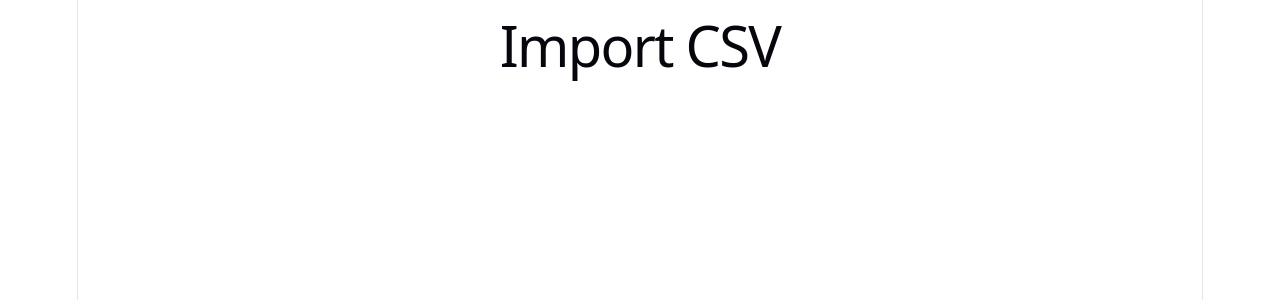
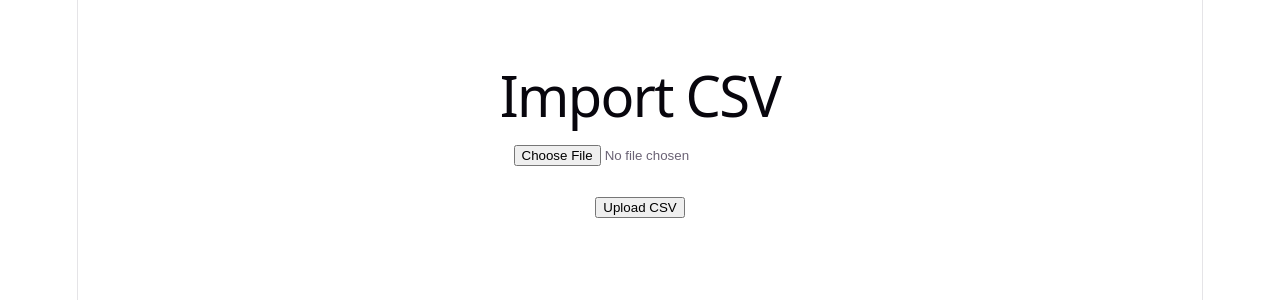
Before and after one commit to akash120405/splitwise-frontend, a React (Vite) app: page /import in a window 1280 px wide. Shown: the top 300 px of the page. Built offline with nearby package versions, Linux system fonts and the light colour scheme.

Commit message:
Implement CSV import and anomaly reporting

```diff
--- a/src/pages/ImportCsv.tsx
+++ b/src/pages/ImportCsv.tsx
@@ -1,3 +1,66 @@
+import { useState } from "react";
+import api from "../api/api";
+
 export default function ImportCsv() {
-  return <h1>Import CSV</h1>;
+  const [file, setFile] = useState<File | null>(null);
+  const [result, setResult] = useState<any>(null);
+
+  const uploadFile = async () => {
+    if (!file) {
+      alert("Select CSV file");
+      return;
+    }
+
+    try {
+      const formData = new FormData();
+      formData.append("file", file);
+
+      const res = await api.post(
+        "/import",
+        formData,
+        {
+          headers: {
+            "Content-Type":
+              "multipart/form-data",
+          },
+        }
+      );
+
+      setResult(res.data);
+
+      alert("Upload Successful");
+    } catch (error) {
+      console.error(error);
+      alert("Upload Failed");
+    }
+  };
+
+  return (
+    <div style={{ width: "600px", margin: "50px auto" }}>
+      <h1>Import CSV</h1>
+
+      <input
+        type="file"
+        accept=".csv"
+        onChange={(e) => {
+          if (e.target.files?.[0]) {
+            setFile(e.target.files[0]);
+          }
+        }}
+      />
+
+      <br />
+      <br />
+
+      <button onClick={uploadFile}>
+        Upload CSV
+      </button>
+
+      {result && (
+        <pre>
+          {JSON.stringify(result, null, 2)}
+        </pre>
+      )}
+    </div>
+  );
 }
```
